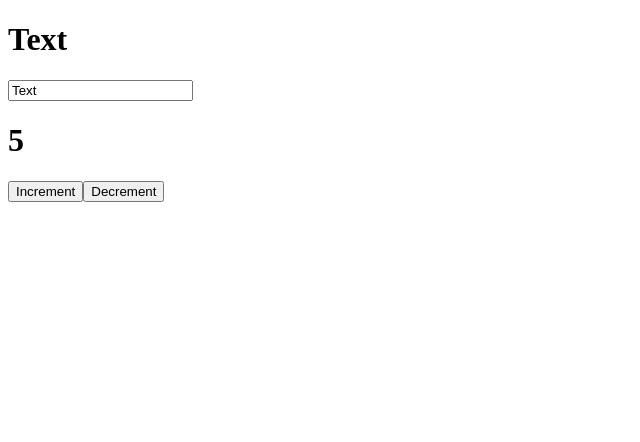
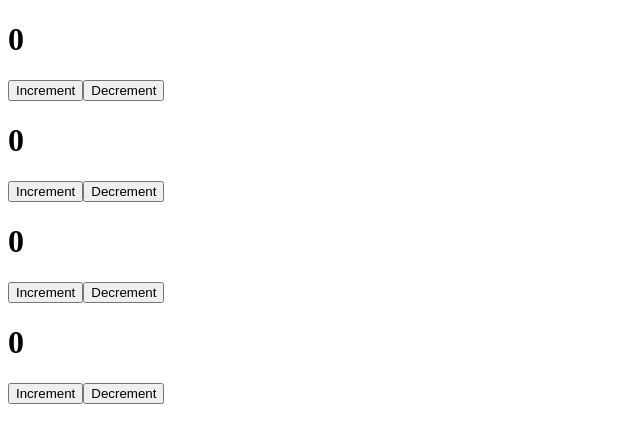
Before and after one commit to elenafrontend/react, a React (Create React App) app: page / in a window 1280 px wide. Shown: the top 442 px of the page, without its empty margins (0-640 px from the left). Built offline with nearby package versions, Linux system fonts and the light colour scheme.

Commit message:
feat: create function component

```diff
--- a/src/App.js
+++ b/src/App.js
@@ -1,30 +1,13 @@
-import React, { useState } from 'react';
+import React from 'react';
+import Counter from "./components/Counter";
 
 function App() {
-  const [likes, setLikes] = useState(5);
-  const [value, setValue] = useState('Text');
-
-  function increment() {
-    setLikes(likes + 1);
-  }
-
-  function decrement() {
-    setLikes(likes - 1);
-  }
-
   return (
     <div className="App">
-      <h1>{value}</h1>
-      <input
-        type="text"
-        value={value}
-        onChange={event => setValue(event.target.value)}
-      />
-
-      <h1>{likes}</h1>
-      <button onClick={increment}>Increment</button>
-      <button onClick={decrement}>Decrement</button>
-
+      <Counter />
+      <Counter />
+      <Counter />
+      <Counter />
     </div>
   );
 }
--- /dev/null
+++ b/src/components/Counter.jsx
@@ -0,0 +1,23 @@
+import React, {useState} from 'react';
+
+const Counter = () => {
+  const [count, setCount] = useState(0);
+
+  function increment() {
+    setCount(count + 1);
+  }
+
+  function decrement() {
+    setCount(count - 1);
+  }
+
+  return (
+    <div>
+      <h1>{count}</h1>
+      <button onClick={increment}>Increment</button>
+      <button onClick={decrement}>Decrement</button>
+    </div>
+  )
+}
+
+export default Counter;
```
